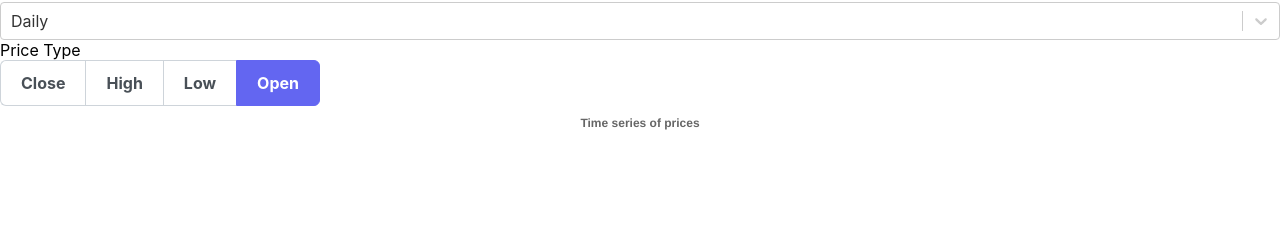
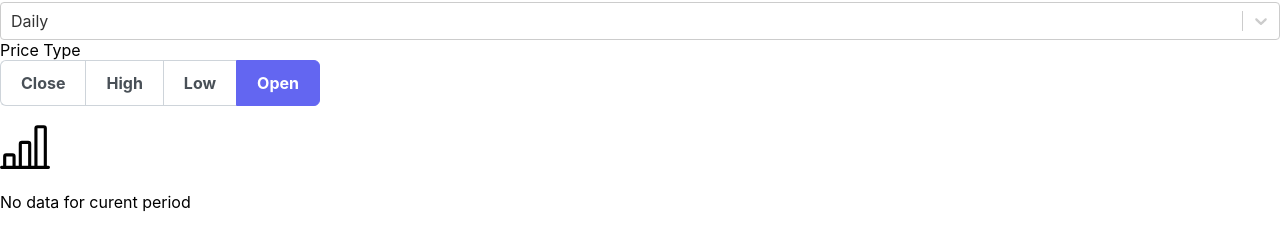
Before and after one commit to mathewssunnyvista/stock, a React (Create React App) app: page / in a window 1280 px wide. Shown: the part 160-410 px from the top of the page. Built offline with nearby package versions, Linux system fonts and the light colour scheme; no server answers; the HTML template or start-up script is replaced by a standard one.

Commit message:
New placeholder updates

```diff
--- a/src/App.js
+++ b/src/App.js
@@ -13,7 +13,10 @@ import { StockSymbolContext } from "./context";
 function App() {
   const [selectedOptions, setSelectedOptions] = React.useState([]);
   const [selectedPriceType, setSelectedPriceType] = React.useState("o");
-  const [selectedResolution, setSelectedResolution] = React.useState({ value: "D", label: "Daily" });
+  const [selectedResolution, setSelectedResolution] = React.useState({
+    value: "D",
+    label: "Daily",
+  });
 
   return (
     <div className="container">
--- a/src/components/Chart/index.js
+++ b/src/components/Chart/index.js
@@ -12,6 +12,8 @@ import {
 } from "chart.js";
 import { Line } from "react-chartjs-2";
 import { reactChartOptions } from "../../utils/constants";
+import Placeholder from "./placeholder";
+import Info from "./info";
 
 ChartJS.register(
   CategoryScale,
@@ -24,12 +26,19 @@ ChartJS.register(
 );
 
 export default function Chart(props) {
-  const { data } = props;
+  const { data, noDataItems } = props;
   return (
     <Fragment>
       <div class="row">
         <div class="col-12" data-test-id="chart">
-          {data?.datasets && <Line options={reactChartOptions} data={data} />}
+          {data?.datasets ? (
+            <Fragment>
+              <Line options={reactChartOptions} data={data} />
+              <Info items={noDataItems} />
+            </Fragment>
+          ) : (
+            <Placeholder />
+          )}
         </div>
       </div>
     </Fragment>
--- /dev/null
+++ b/src/components/Chart/info.js
@@ -0,0 +1,25 @@
+import { Fragment } from "react";
+
+export default function Info(props) {
+  const { items } = props;
+
+  let stocksWithNoData = items.map((item) => item.label);
+
+  const message = stocksWithNoData
+    ? stocksWithNoData.join(", ").toLowerCase()
+    : undefined;
+
+  return (
+    <Fragment>
+      <div class="row">
+        <div class="col-lg-12 text-center">
+          {message && (
+            <p>
+              <small>{`${message} stocks are not considered in this chart`}</small>
+            </p>
+          )}
+        </div>
+      </div>
+    </Fragment>
+  );
+}
--- a/src/components/Chart/placeholder.js
+++ b/src/components/Chart/placeholder.js
@@ -1,16 +1,25 @@
+import { Fragment } from "react";
 
-
-
-export default function Placeholder(props) {
-    const { data } = props;
-
-    console.log(data, "data");
-
+export default function Placeholder() {
   return (
     <Fragment>
       <div class="row">
-          <div class="col-12">
-            {data?.datasets && <Line options={options} data={data} />}
+        <div class="col-lg-12 text-center">
+          <p class="placeholder-glow">
+            <span class="placeholder col-12 bg-light">
+              <svg
+                xmlns="http://www.w3.org/2000/svg"
+                width="50"
+                height="50"
+                fill="currentColor"
+                class="bi bi-bar-chart-line"
+                viewBox="0 0 16 16"
+              >
+                <path d="M11 2a1 1 0 0 1 1-1h2a1 1 0 0 1 1 1v12h.5a.5.5 0 0 1 0 1H.5a.5.5 0 0 1 0-1H1v-3a1 1 0 0 1 1-1h2a1 1 0 0 1 1 1v3h1V7a1 1 0 0 1 1-1h2a1 1 0 0 1 1 1v7h1V2zm1 12h2V2h-2v12zm-3 0V7H7v7h2zm-5 0v-3H2v3h2z" />
+              </svg>
+              <p>No data for curent period</p>
+            </span>
+          </p>
         </div>
       </div>
     </Fragment>
--- a/src/components/Stock/index.js
+++ b/src/components/Stock/index.js
@@ -14,11 +14,7 @@ import { isEmpty } from "lodash";
 
 import { Chart } from "..";
 import moment from "moment";
-import {
-  date_format_day,
-  exchange,
-  stock_limit,
-} from "../../utils/constants";
+import { date_format_day, exchange, stock_limit } from "../../utils/constants";
 
 import { getUnixTimeStamp } from "../../utils";
 import PriceType from "./priceType";
@@ -28,6 +24,7 @@ import SelectStocks from "./selectStocks";
 
 export default function Stock() {
   const [isLoading, setIsLoading] = useState(false);
+  const [stockWithNoData, setStockWithNoData] = useState([]);
   const [stocks, setStocks] = useState([]);
   const [chartData, setChartData] = useState([]);
   const [chartOptions, setChartOptions] = useState([]);
@@ -44,6 +41,27 @@ export default function Stock() {
 
   const { selectedResolution, setSelectedResolution } =
     useContext(StockSymbolContext);
+
+  /**
+   * Updates the stock price data whenever resolution, date gets changed
+   * Need to update the price of already plotted stock details.
+   * Multiple stocks are updated in a single API call
+   *
+   * @returns null
+   */
+
+  const updateNoStockData = async () => {
+    const stockSelected = [...selectedOptions];
+    let stockWithNoDatas = [...stockWithNoData];
+    if (!isEmpty(stockSelected)) {
+      stockWithNoDatas = stockWithNoDatas.filter((noDataItem) =>
+        stockSelected.find((item) => noDataItem.value === item.value)
+      );
+      setStockWithNoData(stockWithNoDatas);
+    } else {
+      setStockWithNoData([]);
+    }
+  };
 
   /**
    * Updates the stock price data whenever resolution, date gets changed
@@ -72,6 +90,7 @@ export default function Stock() {
         });
       }
     }
+    updateNoStockData();
   };
   /**
    * Handles the change in price type (High, Low, Close,Open price)
@@ -127,8 +146,9 @@ export default function Stock() {
     const chartDatas = [...chartData];
     const selectedStocks = [...selectedOptions];
     // Need to align the chartdata with respect to current seletion of stocks
-    const chartOption = { labels: [], datasets: [] };
+    let chartOption = {};
     if (!isEmpty(selectedStocks) && !isEmpty(chartDatas)) {
+      chartOption = { labels: [], datasets: [] };
       selectedStocks.map((selectedStock) => {
         let dataSetItemFound = chartDatas.find(
           (item) => item.label === selectedStock.label
@@ -190,6 +210,7 @@ export default function Stock() {
 
   const setStockChartItem = (stockData, selectedStock) => {
     const chartDatas = [...chartData];
+    const stockWithNoDatas = [...stockWithNoData];
 
     if (selectedStock) {
       let dataSetItemFound = chartDatas.find(
@@ -211,11 +232,17 @@ export default function Stock() {
       }
       if (stockData?.s === "no_data") {
         //No need to send to chart as the stock doesnt have price details
+        const found = stockWithNoDatas.some(
+          (item) => item.value === selectedStock.value
+        );
+        if (!found) stockWithNoDatas.push(selectedStock);
+
         dataSetItem.stockData = [];
         dataSetItem.data = [];
       }
       setChartData(chartDatas);
       formatChartData(chartDatas, selectedOptions);
+      setStockWithNoData(stockWithNoDatas);
     }
   };
 
@@ -290,6 +317,7 @@ export default function Stock() {
 
   useEffect(() => {
     fetchSelectedStockPrice();
+    updateNoStockData();
   }, [selectedOptions]);
 
   useEffect(() => {
@@ -314,7 +342,7 @@ export default function Stock() {
         onChange={handleResolutonChange}
       />
       <PriceType value={selectedPriceType} onChange={handlePriceChange} />
-      <Chart data={chartOptions} />
+      <Chart data={chartOptions} noDataItems={stockWithNoData} />
     </Fragment>
   );
 }
```
Lines whose indentation alone changed are shown as unchanged.
